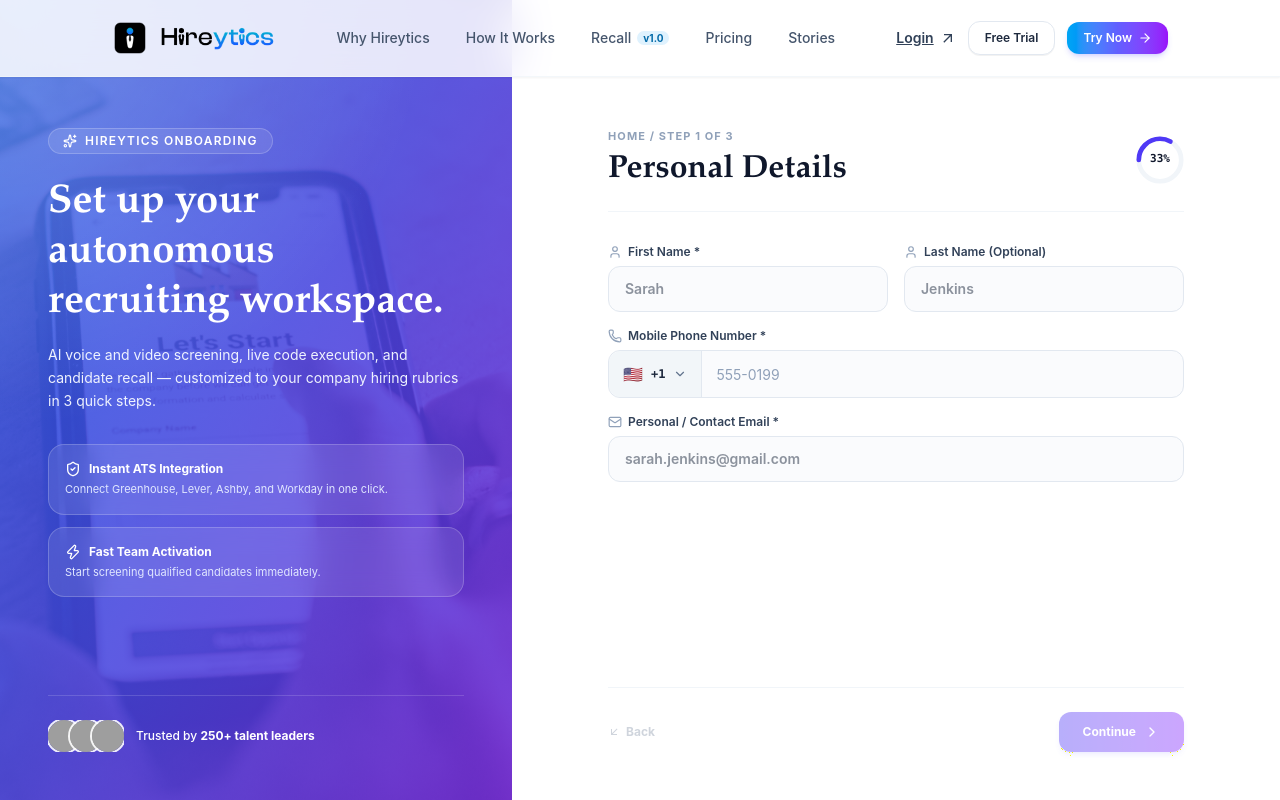
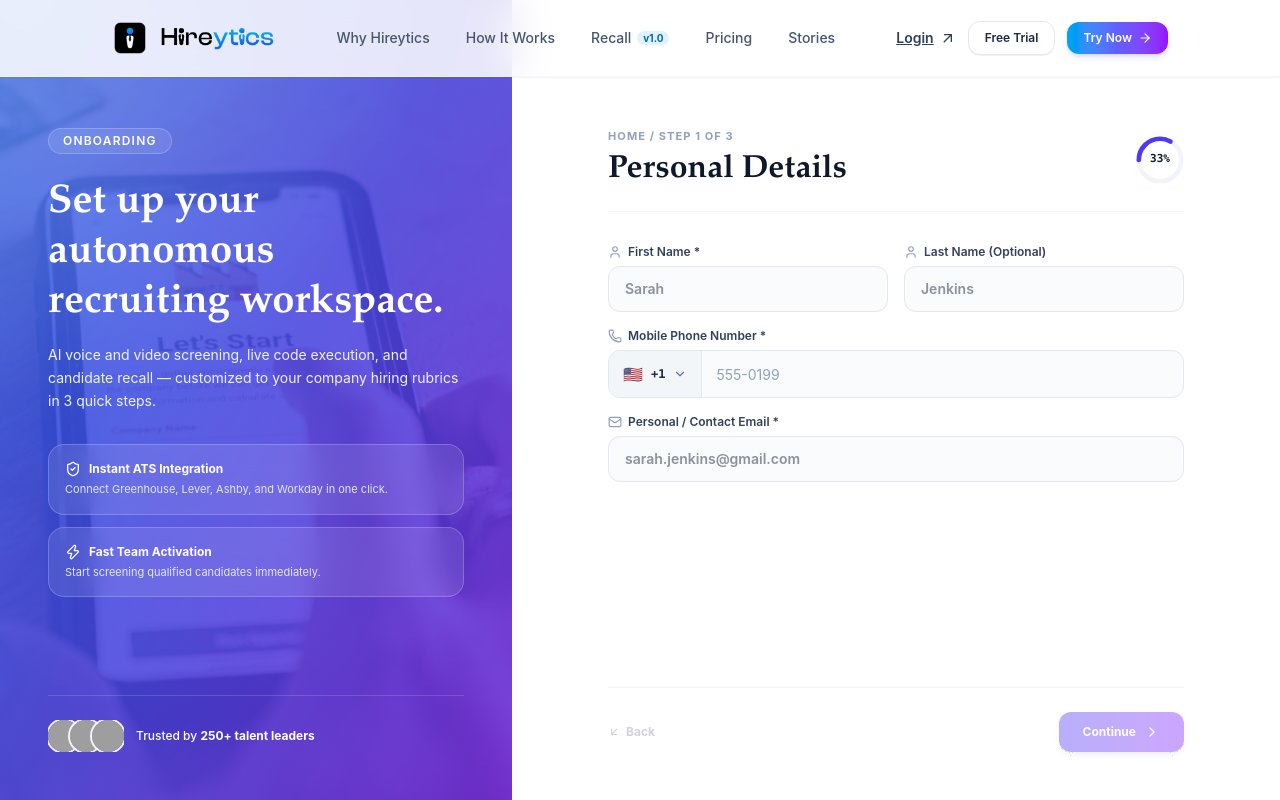
Before and after one commit to saadshahrukh/hireyticss, a Next.js app: page /onboarding in a window 1280 px wide. Shown: the top 800 px of the page. Built offline with nearby package versions, Linux system fonts and the light colour scheme; grey boxes are pictures that could not be loaded.

Commit message:
Update OnboardingFlow.tsx

```diff
--- a/components/OnboardingFlow.tsx
+++ b/components/OnboardingFlow.tsx
@@ -204,7 +204,7 @@ function OnboardingContent() {
         <aside className="relative flex min-h-[320px] pt-20 items-center overflow-hidden lg:min-h-screen lg:w-[40%]">
           <Image
             src="/onboarding.jpg"
-            alt="Hireytics Onboarding"
+            alt="Onboarding"
             fill
             priority
             className="object-cover"
@@ -215,7 +215,7 @@ function OnboardingContent() {
           <div className="relative z-10 p-8 text-white sm:p-10 lg:p-12 flex flex-col justify-between h-full">
             <div>
               <Link href="/" className="inline-flex items-center gap-2 rounded-full border border-white/20 bg-white/10 px-3.5 py-1 text-xs font-semibold uppercase tracking-widest text-white backdrop-blur">
-                <Sparkles size={14} className="text-white" /> Hireytics Onboarding
+                 Onboarding
               </Link>
 
               <h1 className="mt-6 text-3xl font-bold leading-tight sm:text-4xl text-white">
```
